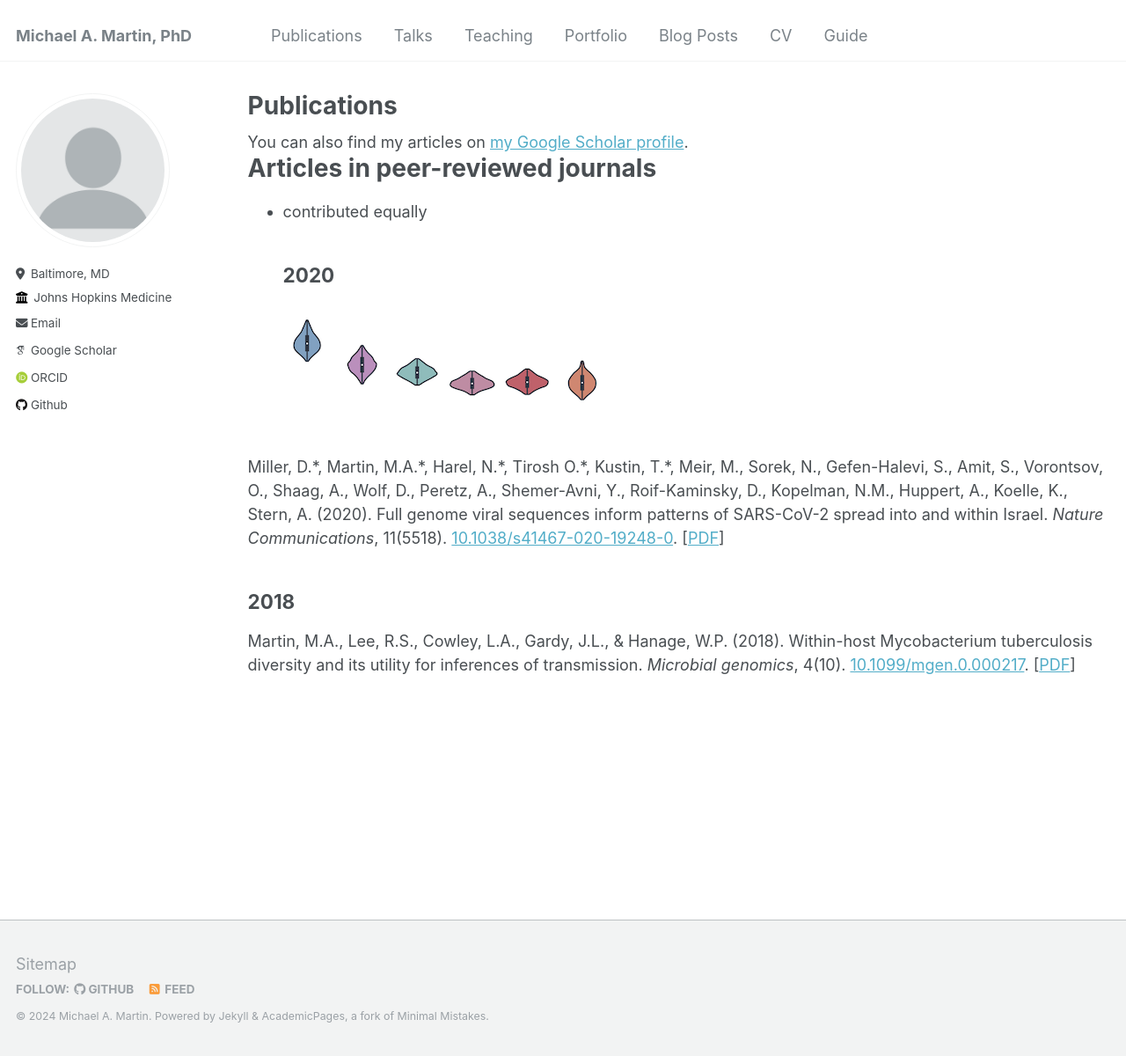
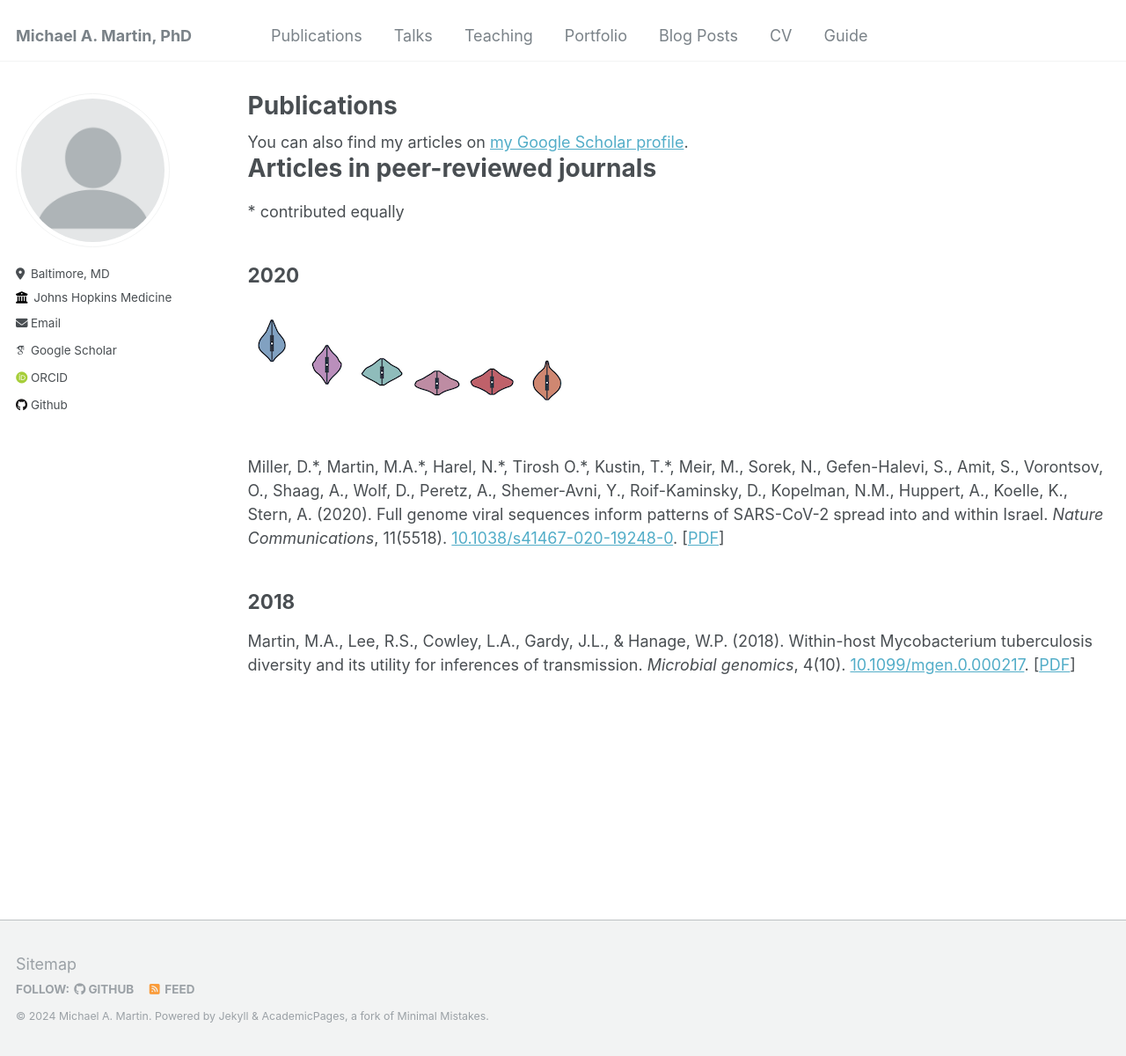
Before and after one commit to m-a-martin/m-a-martin.github.io, a Jekyll site: the page built from _pages/publications.md, in a window 1280 px wide and 1200 px high. Shown: the whole window at 88% size. Built offline with Jekyll 4.4.1, drawn with Linux system fonts in a browser that asks for light colours; some web fonts are replaced.

```diff
--- a/_pages/publications.md
+++ b/_pages/publications.md
@@ -10,7 +10,7 @@ author_profile: true
 {% endif %}
 
 # Articles in peer-reviewed journals
-* contributed equally
+\* contributed equally
 ## 2020
 ![background](/files/sars_cov2_israel_header.png)
 
```
